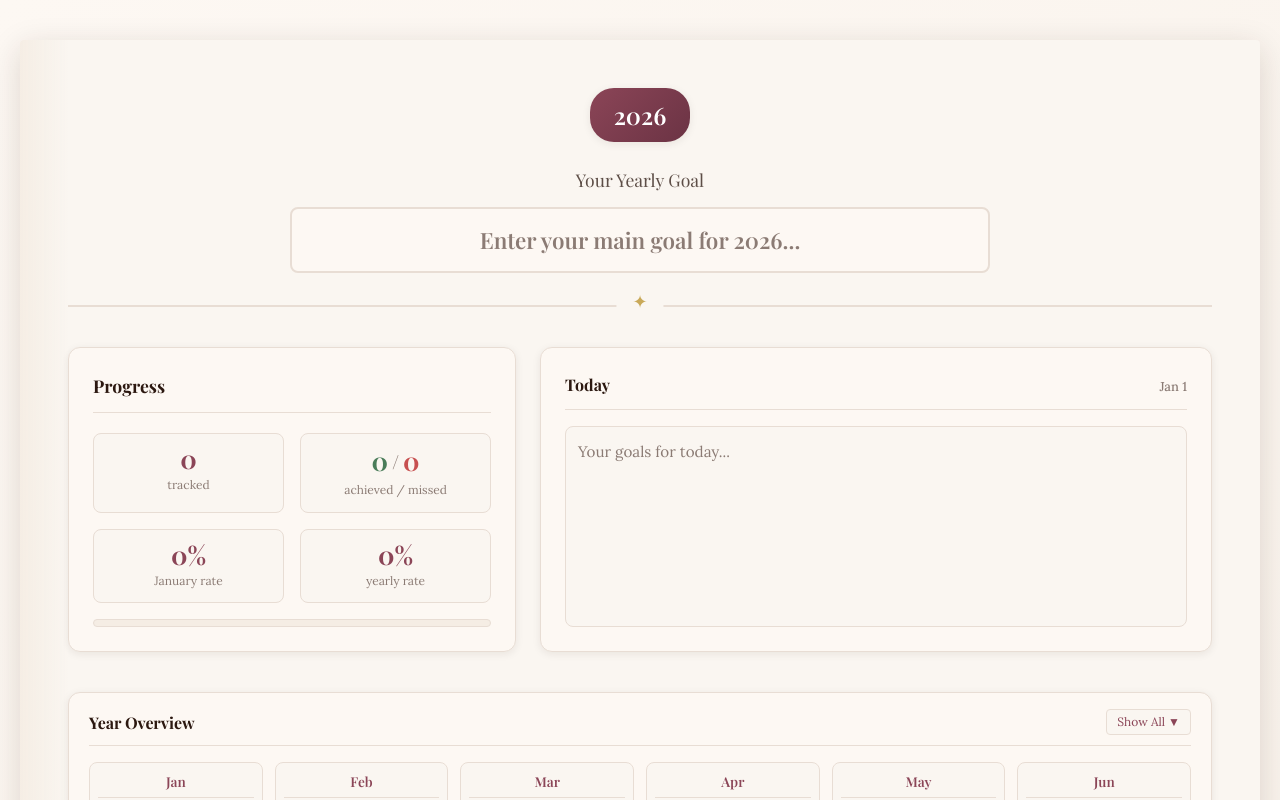
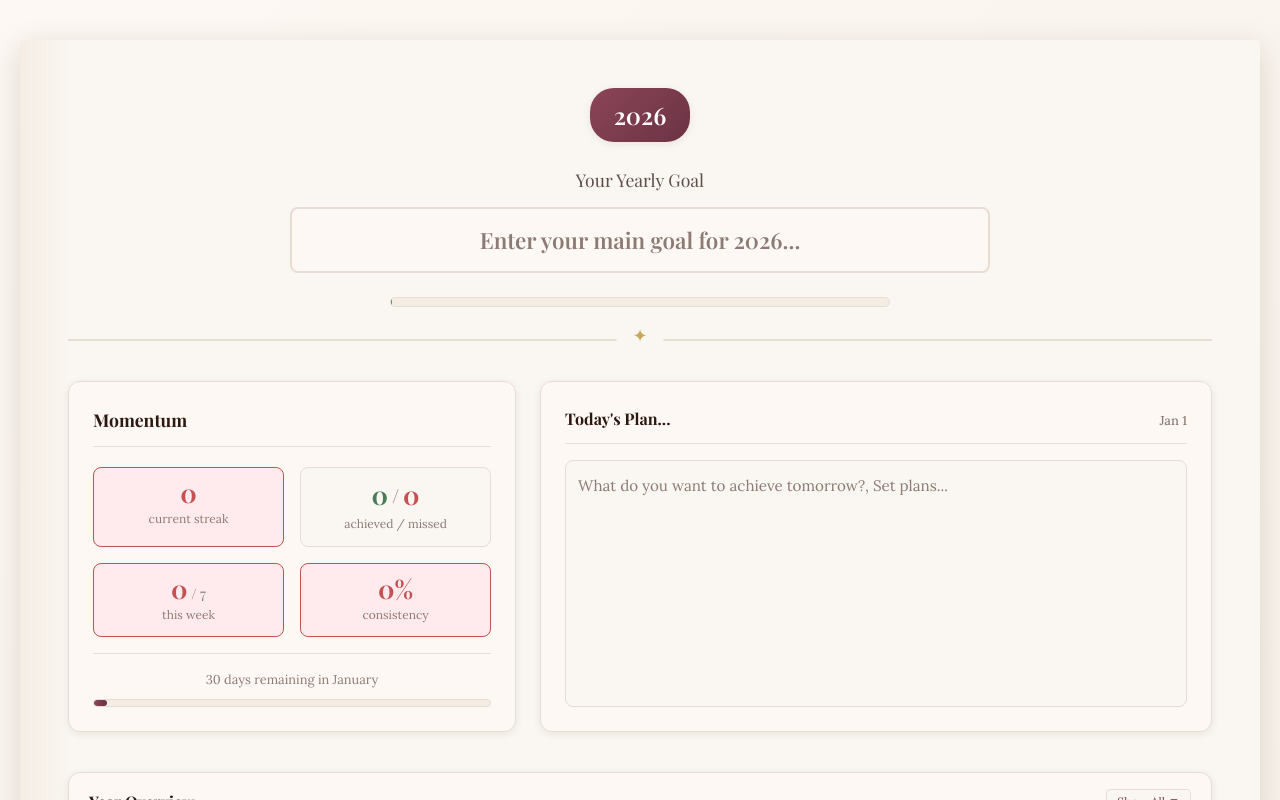
Before and after one commit to Hritik4722/comeback-goal-planner, a React (Vite) app: page / in a window 1280 px wide. Shown: the top 800 px of the page. Built offline with nearby package versions, Linux system fonts and the light colour scheme.

Commit message:
added new stats and progress bar , and limit selecting achieved and missed

```diff
--- a/src/App.jsx
+++ b/src/App.jsx
@@ -200,25 +200,127 @@ function App() {
   }
 
   const dailyEntries = Object.values(entries)
-  const totalCells = dailyEntries.length
   const successCells = dailyEntries.filter(e => e.status === 'success').length
   const failureCells = dailyEntries.filter(e => e.status === 'failure').length
 
-  // Yearly rate calculation (achieved goals out of 365 days)
-  const yearlyRate = Math.round((successCells / 365) * 100)
+  // Helper: Convert date to entry key format (month-day)
+  const dateToKey = (date) => `${date.getMonth()}-${date.getDate()}`
 
-  // Monthly rate calculation (for current month)
-  const currentMonth = new Date().getMonth()
-  const monthlyEntries = Object.entries(entries).filter(([key]) => {
-    const monthIndex = parseInt(key.split('-')[0])
-    return monthIndex === currentMonth
-  }).map(([, value]) => value)
+  // Helper: Get entry status for a date
+  const getEntryStatus = (date) => {
+    const key = dateToKey(date)
+    return entries[key]?.status || null
+  }
 
-  const monthlySuccess = monthlyEntries.filter(e => e.status === 'success').length
-  const monthlyFailure = monthlyEntries.filter(e => e.status === 'failure').length
-  const monthlyRate = (monthlySuccess + monthlyFailure) > 0
-    ? Math.round((monthlySuccess / (monthlySuccess + monthlyFailure)) * 100)
-    : 0
+  // Current Streak: consecutive ACHIEVED days backward from today
+  // Stops when hitting a MISSED day (not empty/pending)
+  const calculateStreak = () => {
+    let streak = 0
+    const today = new Date()
+    let currentDate = new Date(today)
+    currentDate.setHours(0, 0, 0, 0)
+
+    while (true) {
+      const status = getEntryStatus(currentDate)
+
+      if (status === 'success') {
+        // Achieved day - add to streak
+        streak++
+        currentDate.setDate(currentDate.getDate() - 1)
+      } else if (status === 'failure') {
+        // Missed day - streak breaks here
+        break
+      } else {
+        // Empty/pending/not logged - skip this day, check previous
+        // But if we haven't started counting yet, just go back
+        if (streak === 0) {
+          currentDate.setDate(currentDate.getDate() - 1)
+          // Don't go before Jan 1, 2026
+          if (currentDate.getFullYear() < 2026) break
+        } else {
+          // We already have a streak, empty day doesn't break it
+          // but we stop counting here
+          break
+        }
+      }
+    }
+    return streak
+  }
+  const currentStreak = calculateStreak()
+
+  // This Week: ACHIEVED days in current week (Sunday to Saturday)
+  const calculateThisWeek = () => {
+    const today = new Date()
+    const dayOfWeek = today.getDay() // 0 = Sunday
+    const startOfWeek = new Date(today)
+    startOfWeek.setDate(today.getDate() - dayOfWeek)
+    startOfWeek.setHours(0, 0, 0, 0)
+
+    let achievedDays = 0
+    // Only count up to today, not future days
+    for (let i = 0; i <= dayOfWeek; i++) {
+      const checkDate = new Date(startOfWeek)
+      checkDate.setDate(startOfWeek.getDate() + i)
+      // Only count if year is 2026 and status is success
+      if (checkDate.getFullYear() === 2026) {
+        const status = getEntryStatus(checkDate)
+        if (status === 'success') {
+          achievedDays++
+        }
+      }
+    }
+    return achievedDays
+  }
+  const thisWeekActive = calculateThisWeek()
+
+  // Consistency: percentage of ACHIEVED days over elapsed days
+  // elapsed = days from Jan 1, 2026 to today (inclusive)
+  const calculateConsistency = () => {
+    const today = new Date()
+    today.setHours(0, 0, 0, 0)
+    const startOfYear = new Date(2026, 0, 1) // Jan 1, 2026
+
+    // Calculate elapsed days (from Jan 1 to today, inclusive)
+    const msPerDay = 24 * 60 * 60 * 1000
+    const elapsedDays = Math.floor((today - startOfYear) / msPerDay) + 1
+
+    if (elapsedDays <= 0) return 0
+
+    // Count achieved days in elapsed period
+    let achievedDays = 0
+    for (let i = 0; i < elapsedDays; i++) {
+      const checkDate = new Date(startOfYear)
+      checkDate.setDate(startOfYear.getDate() + i)
+      const status = getEntryStatus(checkDate)
+      if (status === 'success') {
+        achievedDays++
+      }
+    }
+
+    return Math.round((achievedDays / elapsedDays) * 100)
+  }
+  const consistency = calculateConsistency()
+
+  // Status colors for momentum indicators
+  const getStreakStatus = () => {
+    if (currentStreak === 0) return 'danger'
+    if (currentStreak >= 7) return 'success'
+    if (currentStreak >= 3) return 'warning'
+    return 'neutral'
+  }
+
+  const getWeekStatus = () => {
+    if (thisWeekActive >= 5) return 'success'
+    if (thisWeekActive >= 3) return 'warning'
+    if (thisWeekActive === 0) return 'danger'
+    return 'neutral'
+  }
+
+  const getConsistencyStatus = () => {
+    if (consistency >= 70) return 'success'
+    if (consistency >= 40) return 'warning'
+    return 'danger'
+  }
 
   const buildGridRows = () => {
     const rows = []
@@ -248,6 +350,18 @@ function App() {
     } else {
       return `${MONTHS[selectedCell.month]} ${selectedCell.day}, 2026`
     }
+  }
+
+  // Check if selected cell date is in the future (for daily entries only)
+  const isSelectedDateFuture = () => {
+    if (!selectedCell || modalType !== 'daily') return false
+
+    const today = new Date()
+    today.setHours(0, 0, 0, 0)
+    const selectedDate = new Date(2026, selectedCell.month, selectedCell.day)
+    selectedDate.setHours(0, 0, 0, 0)
+
+    return selectedDate > today
   }
 
   // Render a single row of cells for day/weekly/monthly
@@ -305,7 +419,7 @@ function App() {
 
     return [
       <div key={`label-week-${row.week}`} className="grid-week-label">
-        WG{row.week}
+        Goal{row.week}
       </div>,
       ...cells
     ]
@@ -351,17 +465,25 @@ function App() {
               onChange={(e) => setGoal(e.target.value)}
             />
           </div>
+          <div className="header-year-progress">
+            <div className="header-progress-bar">
+              <div
+                className="header-progress-fill"
+                style={{ width: `${((Math.floor((new Date() - new Date(2026, 0, 1)) / (24 * 60 * 60 * 1000)) + 1) / 365) * 100}%` }}
+              ></div>
+            </div>
+          </div>
         </header>
 
         {/* Stats and Today's Goals Row */}
         <div className="dashboard-row">
           {/* Left: Stats Box */}
           <div className="stats-box">
-            <h3 className="stats-box-title">Progress</h3>
+            <h3 className="stats-box-title">Momentum</h3>
             <div className="stats-grid">
-              <div className="stat-item">
-                <span className="stat-value">{totalCells}</span>
-                <span className="stat-label">tracked</span>
+              <div className={`stat-item stat-${getStreakStatus()}`}>
+                <span className="stat-value">{currentStreak}</span>
+                <span className="stat-label">current streak</span>
               </div>
               <div className="stat-item">
                 <div className="stat-combined">
@@ -371,29 +493,37 @@ function App() {
                 </div>
                 <span className="stat-label">achieved / missed</span>
               </div>
-              <div className="stat-item">
-                <span className="stat-value">{monthlyRate}%</span>
-                <span className="stat-label">{MONTHS[currentMonth]} rate</span>
+              <div className={`stat-item stat-${getWeekStatus()}`}>
+                <span className="stat-value">{thisWeekActive}<span className="stat-small"> / 7</span></span>
+                <span className="stat-label">this week</span>
               </div>
-              <div className="stat-item">
-                <span className="stat-value">{yearlyRate}%</span>
-                <span className="stat-label">yearly rate</span>
+              <div className={`stat-item stat-${getConsistencyStatus()}`}>
+                <span className="stat-value">{consistency}%</span>
+                <span className="stat-label">consistency</span>
               </div>
             </div>
-            <div className="progress-bar-mini">
-              <div className="progress-bar-mini-fill" style={{ width: `${monthlyRate}%` }}></div>
+            <div className="month-progress">
+              <div className="month-progress-text">
+                <span>{DAYS_IN_MONTH[new Date().getMonth()] - new Date().getDate()} days remaining in {MONTHS[new Date().getMonth()]}</span>
+              </div>
+              <div className="month-progress-bar">
+                <div
+                  className="month-progress-fill"
+                  style={{ width: `${(new Date().getDate() / DAYS_IN_MONTH[new Date().getMonth()]) * 100}%` }}
+                ></div>
+              </div>
             </div>
           </div>
 
           {/* Right: Today's Goals */}
           <div className="today-goals-box">
             <div className="today-header">
-              <h3 className="today-goals-title">Today</h3>
+              <h3 className="today-goals-title">Today's Plan...</h3>
               <span className="today-date">{new Date().toLocaleDateString('en-US', { month: 'short', day: 'numeric' })}</span>
             </div>
             <textarea
               className="today-notes-input"
-              placeholder="Your goals for today..."
+              placeholder="What do you want to achieve tomorrow?, Set plans..."
               value={todayNotes}
               onChange={(e) => setTodayNotes(e.target.value)}
             />
@@ -529,12 +659,9 @@ function App() {
             </div>
             <div className="legend-item">
               <div className="legend-color pending"></div>
-              <span>Pending/Empty</span>
+              <span>Pending</span>
             </div>
-            <div className="legend-item">
-              <span style={{ fontWeight: 600 }}>WG</span>
-              <span>= Weekly Goal</span>
-            </div>
+
             <div className="legend-item">
               <span style={{ fontWeight: 600 }}>MG</span>
               <span>= Monthly Goal</span>
@@ -560,14 +687,16 @@ function App() {
 
               <div className="status-buttons">
                 <button
-                  className={`status-btn success ${modalStatus === 'success' ? 'active' : ''}`}
-                  onClick={() => setModalStatus('success')}
+                  className={`status-btn success ${modalStatus === 'success' ? 'active' : ''} ${isSelectedDateFuture() ? 'disabled' : ''}`}
+                  onClick={() => !isSelectedDateFuture() && setModalStatus('success')}
+                  disabled={isSelectedDateFuture()}
                 >
                   Achieved
                 </button>
                 <button
-                  className={`status-btn failure ${modalStatus === 'failure' ? 'active' : ''}`}
-                  onClick={() => setModalStatus('failure')}
+                  className={`status-btn failure ${modalStatus === 'failure' ? 'active' : ''} ${isSelectedDateFuture() ? 'disabled' : ''}`}
+                  onClick={() => !isSelectedDateFuture() && setModalStatus('failure')}
+                  disabled={isSelectedDateFuture()}
                 >
                   Missed
                 </button>
--- a/src/index.css
+++ b/src/index.css
@@ -148,6 +148,34 @@ body {
   color: var(--text-muted);
 }
 
+/* Header Year Progress Bar */
+.header-year-progress {
+  max-width: 500px;
+  margin: 24px auto 0;
+}
+
+.header-progress-text {
+  font-size: 0.85rem;
+  color: var(--text-muted);
+  text-align: center;
+  margin-bottom: 8px;
+}
+
+.header-progress-bar {
+  height: 10px;
+  background: var(--bg-cream);
+  border-radius: 5px;
+  overflow: hidden;
+  border: 1px solid var(--border-light);
+}
+
+.header-progress-fill {
+  height: 100%;
+  background: linear-gradient(90deg, var(--color-forest) 0%, var(--color-forest-light) 100%);
+  border-radius: 5px;
+  transition: width 0.5s ease;
+}
+
 /* Dashboard Row - Stats + Today's Goals */
 .dashboard-row {
   display: grid;
@@ -232,16 +260,95 @@ body {
   font-weight: 400;
 }
 
-.progress-bar-mini {
+.stat-small {
+  font-size: 0.9rem;
+  font-weight: 500;
+  color: var(--text-muted);
+}
+
+/* Momentum Status Colors */
+.stat-item.stat-success {
+  border-color: var(--color-success);
+  background: var(--color-success-bg);
+}
+
+.stat-item.stat-success .stat-value {
+  color: var(--color-success);
+}
+
+.stat-item.stat-warning {
+  border-color: #D4A017;
+  background: #FEF9E7;
+}
+
+.stat-item.stat-warning .stat-value {
+  color: #C9971A;
+}
+
+.stat-item.stat-danger {
+  border-color: var(--color-failure);
+  background: var(--color-failure-bg);
+}
+
+.stat-item.stat-danger .stat-value {
+  color: var(--color-failure);
+}
+
+.stat-item.stat-neutral {
+  border-color: var(--border-light);
+  background: var(--bg-paper);
+}
+
+/* Month Progress Bar */
+.month-progress {
+  margin-top: 16px;
+  padding-top: 16px;
+  border-top: 1px solid var(--border-light);
+}
+
+.month-progress-text {
+  font-size: 0.8rem;
+  color: var(--text-muted);
+  text-align: center;
+  margin-bottom: 8px;
+}
+
+.month-progress-bar {
   height: 8px;
   background: var(--bg-cream);
   border-radius: 4px;
   overflow: hidden;
-  margin-top: 16px;
   border: 1px solid var(--border-light);
 }
 
-.progress-bar-mini-fill {
+.month-progress-fill {
+  height: 100%;
+  background: linear-gradient(90deg, var(--color-burgundy) 0%, var(--color-burgundy-dark) 100%);
+  border-radius: 4px;
+  transition: width 0.5s ease;
+}
+
+/* Year Progress Bar */
+.year-progress {
+  margin-top: 12px;
+}
+
+.year-progress-text {
+  font-size: 0.8rem;
+  color: var(--text-muted);
+  text-align: center;
+  margin-bottom: 8px;
+}
+
+.year-progress-bar {
+  height: 8px;
+  background: var(--bg-cream);
+  border-radius: 4px;
+  overflow: hidden;
+  border: 1px solid var(--border-light);
+}
+
+.year-progress-fill {
   height: 100%;
   background: linear-gradient(90deg, var(--color-forest) 0%, var(--color-forest-light) 100%);
   border-radius: 4px;
@@ -706,6 +813,31 @@ body {
 .status-btn.pending:hover {
   background: var(--text-muted);
   color: white;
+}
+
+/* Disabled state for future dates */
+.status-btn.disabled,
+.status-btn:disabled {
+  opacity: 0.4;
+  cursor: not-allowed;
+  pointer-events: none;
+}
+
+.status-btn.disabled:hover,
+.status-btn:disabled:hover {
+  transform: none;
+  background: var(--bg-paper);
+}
+
+.future-date-notice {
+  font-size: 0.85rem;
+  color: var(--text-muted);
+  text-align: center;
+  padding: 12px;
+  background: #FEF9E7;
+  border: 1px solid #D4A017;
+  border-radius: 8px;
+  margin-bottom: 16px;
 }
 
 .modal-actions {
```
